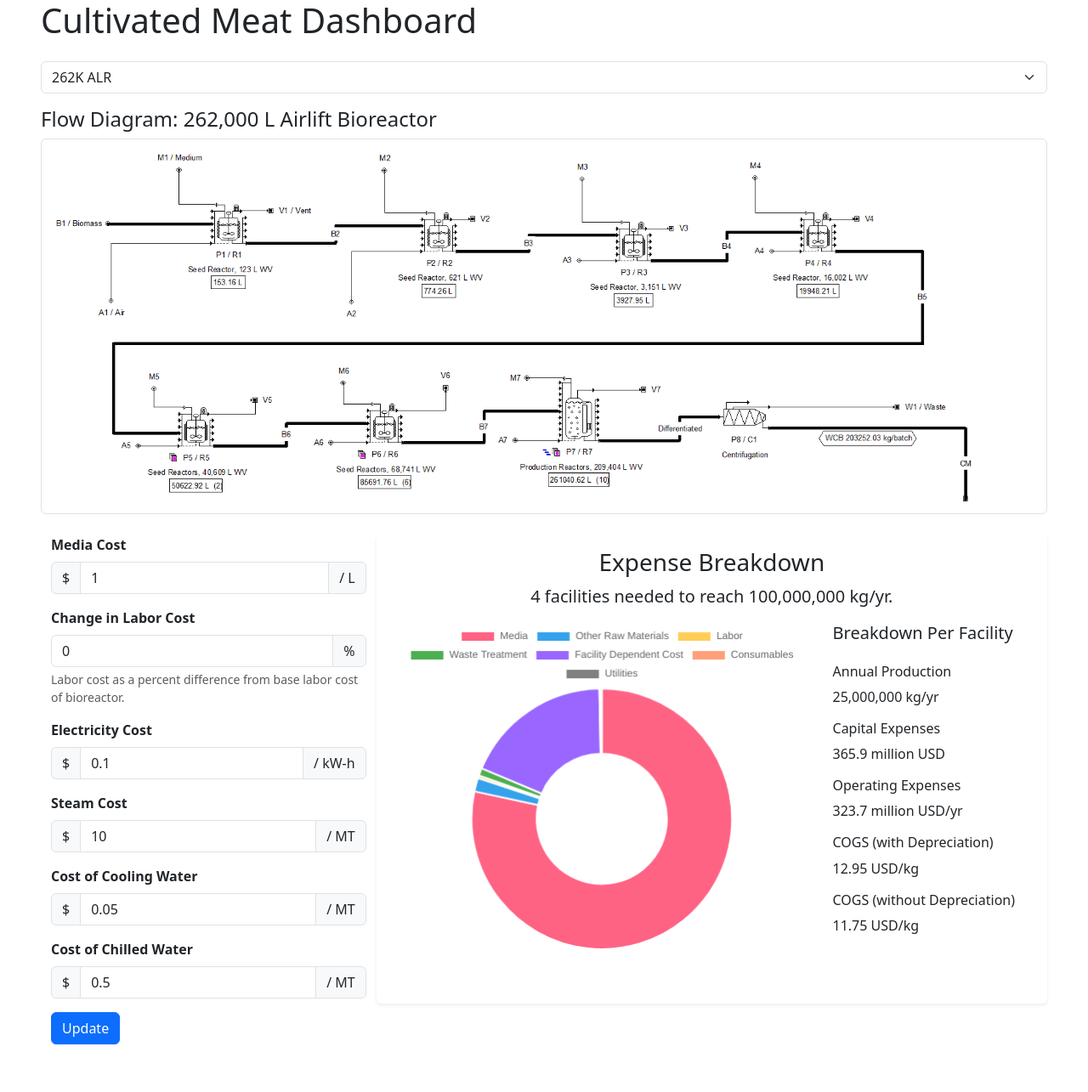
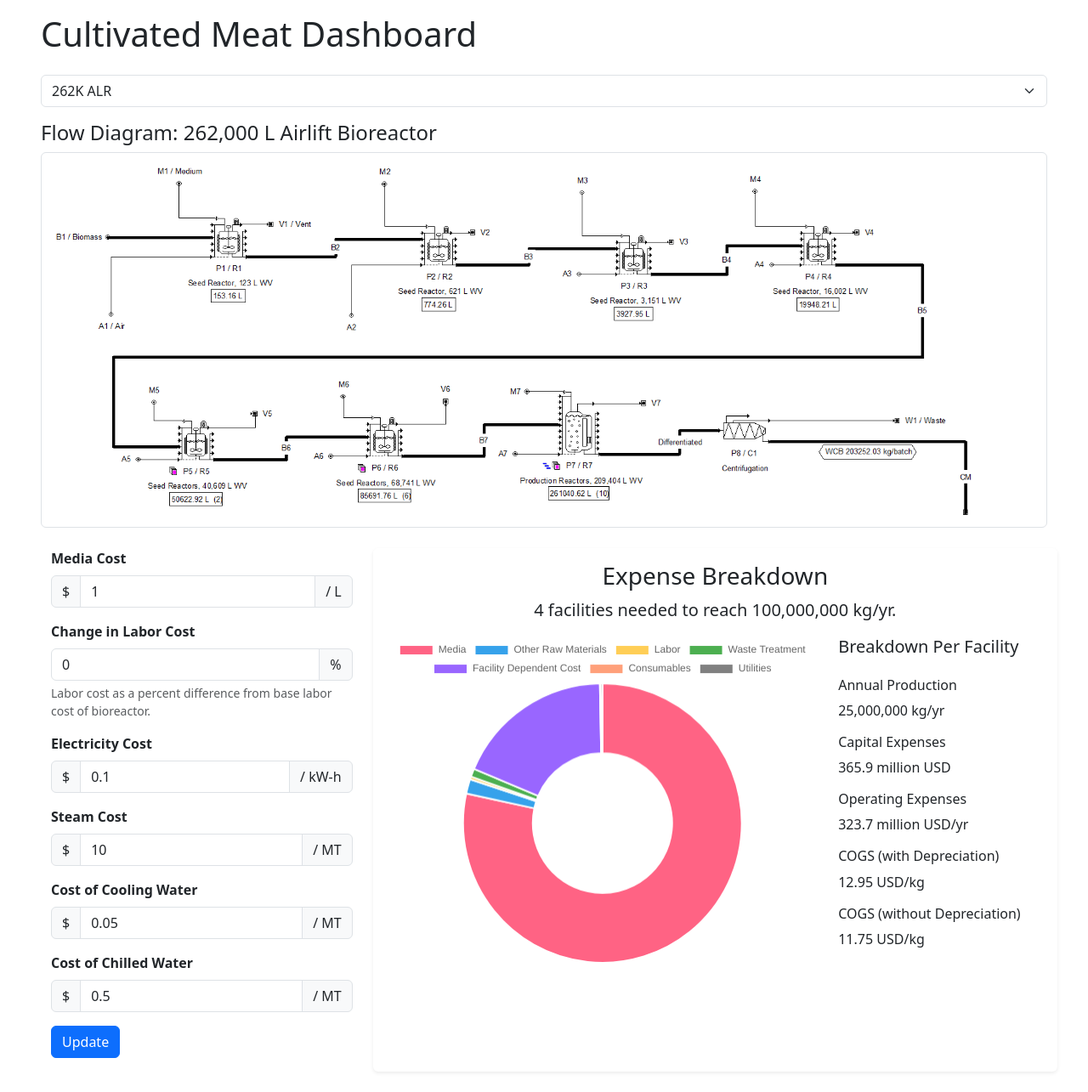
Before and after one commit to GitYaw/Dashboard, a Flask app: page / in a window 1280 px wide. Shown: the whole page at 85% size. Before the commit the page ends 1229 px from the top, so only its background shows below. Run offline with Flask 3, Linux system fonts and the light colour scheme.

Commit message:
Fix margins and spacing

```diff
--- a/templates/landing.html
+++ b/templates/landing.html
@@ -10,7 +10,7 @@
     <link href="https://cdn.jsdelivr.net/npm/bootstrap@5.3.2/dist/css/bootstrap.min.css" rel="stylesheet" integrity="sha384-T3c6CoIi6uLrA9TneNEoa7RxnatzjcDSCmG1MXxSR1GAsXEV/Dwwykc2MPK8M2HN" crossorigin="anonymous">
 </head>
 
-<body class="mx-5">
+<body class="mt-3 mb-4 mx-5">
     <header class="mb-4">
         <h1 class="display-6">Cultivated Meat Dashboard</h1>
     </header>
@@ -28,9 +28,9 @@
             <img src="" alt="Flow Diagram" id="flowDiagram" class="img-fluid img-thumbnail">
         </div>
     </section>
-    <section class="container-fluid mb-4" id="calculator">
-        <div class="row" id="main-content">
-            <div class="col-md-4" id="inputs">
+    <section class="container-fluid" id="calculator">
+        <div class="row gx-5" id="main-content">
+            <div class="col-md-4 mb-3" id="inputs">
                 <form>
                     <div id="parameters">
                         <div class="parameter mb-3">
@@ -89,7 +89,7 @@
                     </div>
                 </form>
             </div>
-            <div class="col-md-8 shadow-sm p-3 mb-5 rounded" id="outputs">
+            <div class="col-md-8 shadow-sm p-3 rounded" id="outputs">
                 <div class="text-center" id="output-title">
                     <h3>Expense Breakdown</h3>
                     <p class="lead"><span id="facilitiesNeeded"></span> facilities needed to reach 100,000,000 kg/yr.</p>
```
Also changed, not shown: 2 other files.
